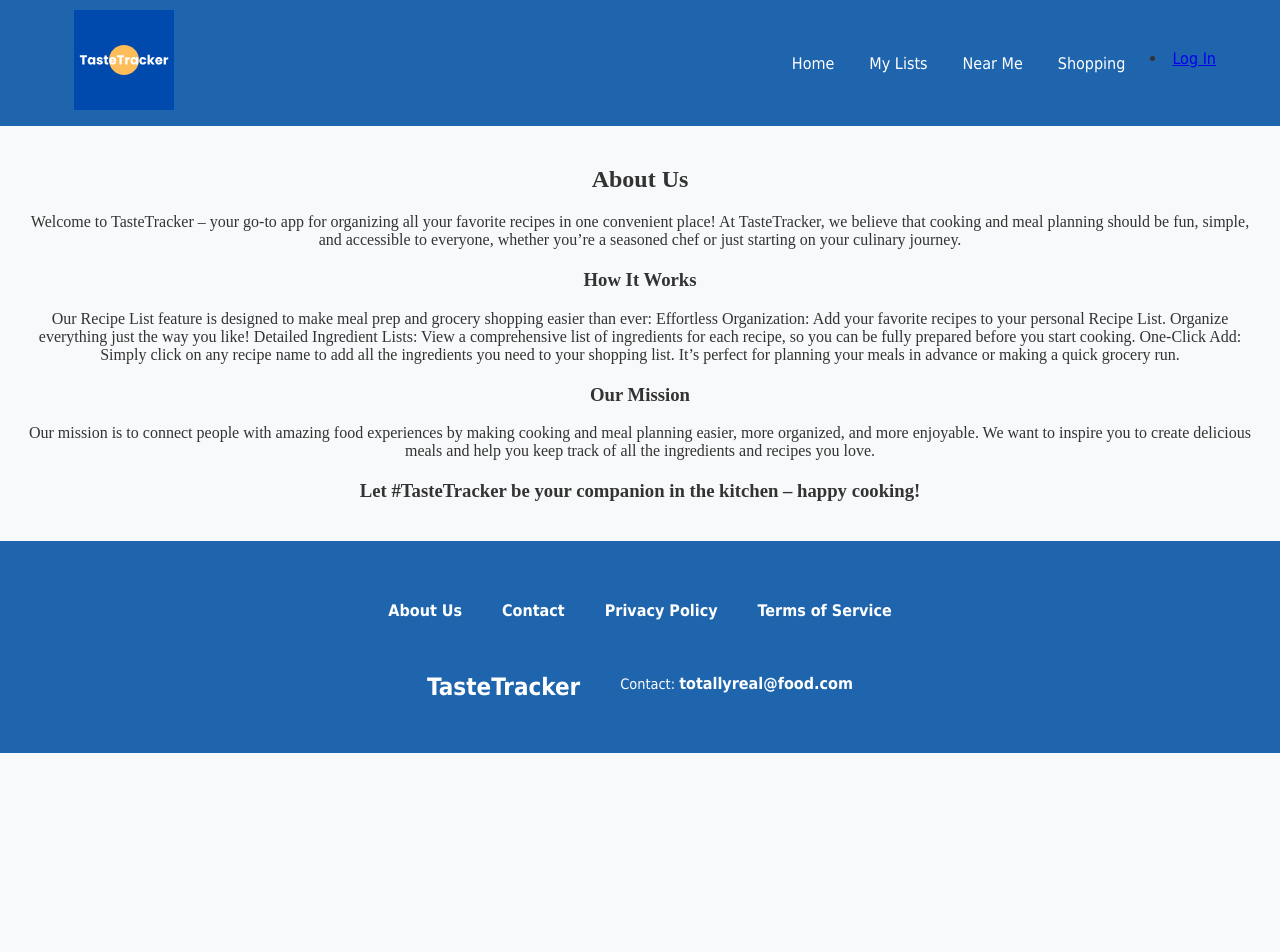
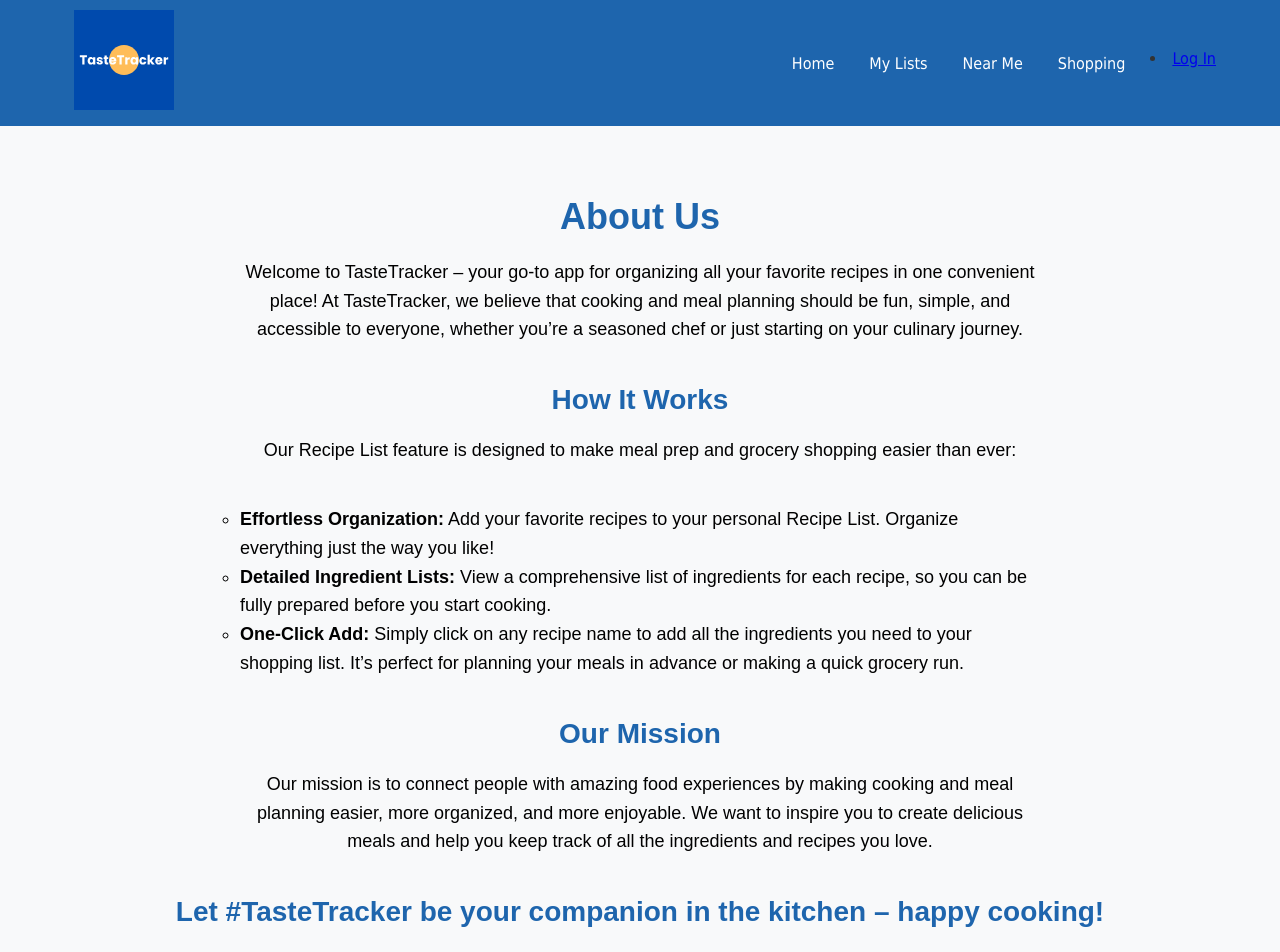
Before and after one commit to Davopotron/Organizer-frontend, a React (Vite) app: page /About in a window 1280 px wide. Shown: the top 952 px of the page. Before the commit the page ends 800 px from the top, so only its background shows below. Built offline with nearby package versions, Linux system fonts and the light colour scheme.

Commit message:
done links

```diff
--- a/src/features/About.jsx
+++ b/src/features/About.jsx
@@ -2,35 +2,128 @@ import React from 'react';
 
 function About() {
   return (
-    <div style={{padding: '20px', textAlign: 'center'}}>
-      <h2>About Us</h2>
-      <p>
+    <div
+      style={{
+        padding: '40px',
+        textAlign: 'center',
+        fontFamily: 'Arial, sans-serif',
+        color: 'black',
+      }}
+    >
+      <h2
+        style={{
+          fontSize: '36px',
+          fontWeight: 'bold',
+          marginBottom: '20px',
+          color: 'rgb(30, 101, 173)',
+        }}
+      >
+        About Us
+      </h2>
+      <p
+        style={{
+          fontSize: '18px',
+          lineHeight: '1.6',
+          marginBottom: '40px',
+          color: 'black',
+          maxWidth: '800px',
+          marginLeft: 'auto',
+          marginRight: 'auto',
+        }}
+      >
         Welcome to TasteTracker – your go-to app for organizing all your
         favorite recipes in one convenient place! At TasteTracker, we believe
         that cooking and meal planning should be fun, simple, and accessible to
         everyone, whether you’re a seasoned chef or just starting on your
         culinary journey.
       </p>
-      <h3>How It Works</h3>
-      <p>
+
+      <h3
+        style={{
+          fontSize: '28px',
+          marginBottom: '20px',
+          color: 'rgb(30, 101, 173)',
+          fontWeight: 'bold',
+        }}
+      >
+        How It Works
+      </h3>
+      <p
+        style={{
+          fontSize: '18px',
+          lineHeight: '1.6',
+          marginBottom: '40px',
+          color: 'black',
+          maxWidth: '800px',
+          marginLeft: 'auto',
+          marginRight: 'auto',
+        }}
+      >
         Our Recipe List feature is designed to make meal prep and grocery
-        shopping easier than ever: Effortless Organization: Add your favorite
-        recipes to your personal Recipe List. Organize everything just the way
-        you like! Detailed Ingredient Lists: View a comprehensive list of
-        ingredients for each recipe, so you can be fully prepared before you
-        start cooking. One-Click Add: Simply click on any recipe name to add all
-        the ingredients you need to your shopping list. It’s perfect for
-        planning your meals in advance or making a quick grocery run.
+        shopping easier than ever:
       </p>
-      <h3>Our Mission</h3>
-      <p>
+      <ul
+        style={{
+          listStyleType: 'circle',
+          textAlign: 'left',
+          maxWidth: '800px',
+          marginLeft: 'auto',
+          marginRight: 'auto',
+          marginBottom: '40px',
+        }}
+      >
+        <li style={{fontSize: '18px', lineHeight: '1.6', color: 'black'}}>
+          <strong>Effortless Organization:</strong> Add your favorite recipes to
+          your personal Recipe List. Organize everything just the way you like!
+        </li>
+        <li style={{fontSize: '18px', lineHeight: '1.6', color: 'black'}}>
+          <strong>Detailed Ingredient Lists:</strong> View a comprehensive list
+          of ingredients for each recipe, so you can be fully prepared before
+          you start cooking.
+        </li>
+        <li style={{fontSize: '18px', lineHeight: '1.6', color: 'black'}}>
+          <strong>One-Click Add:</strong> Simply click on any recipe name to add
+          all the ingredients you need to your shopping list. It’s perfect for
+          planning your meals in advance or making a quick grocery run.
+        </li>
+      </ul>
+
+      <h3
+        style={{
+          fontSize: '28px',
+          marginBottom: '20px',
+          color: 'rgb(30, 101, 173)',
+          fontWeight: 'bold',
+        }}
+      >
+        Our Mission
+      </h3>
+      <p
+        style={{
+          fontSize: '18px',
+          lineHeight: '1.6',
+          marginBottom: '40px',
+          color: 'black',
+          maxWidth: '800px',
+          marginLeft: 'auto',
+          marginRight: 'auto',
+        }}
+      >
         Our mission is to connect people with amazing food experiences by making
         cooking and meal planning easier, more organized, and more enjoyable. We
         want to inspire you to create delicious meals and help you keep track of
         all the ingredients and recipes you love.
       </p>
-      <h3>
-        Let #TasteTracker be your companion in the kitchen – happy cooking!{' '}
+
+      <h3
+        style={{
+          fontSize: '28px',
+          marginBottom: '20px',
+          color: 'rgb(30, 101, 173)',
+          fontWeight: 'bold',
+        }}
+      >
+        Let #TasteTracker be your companion in the kitchen – happy cooking!
       </h3>
     </div>
   );
```
